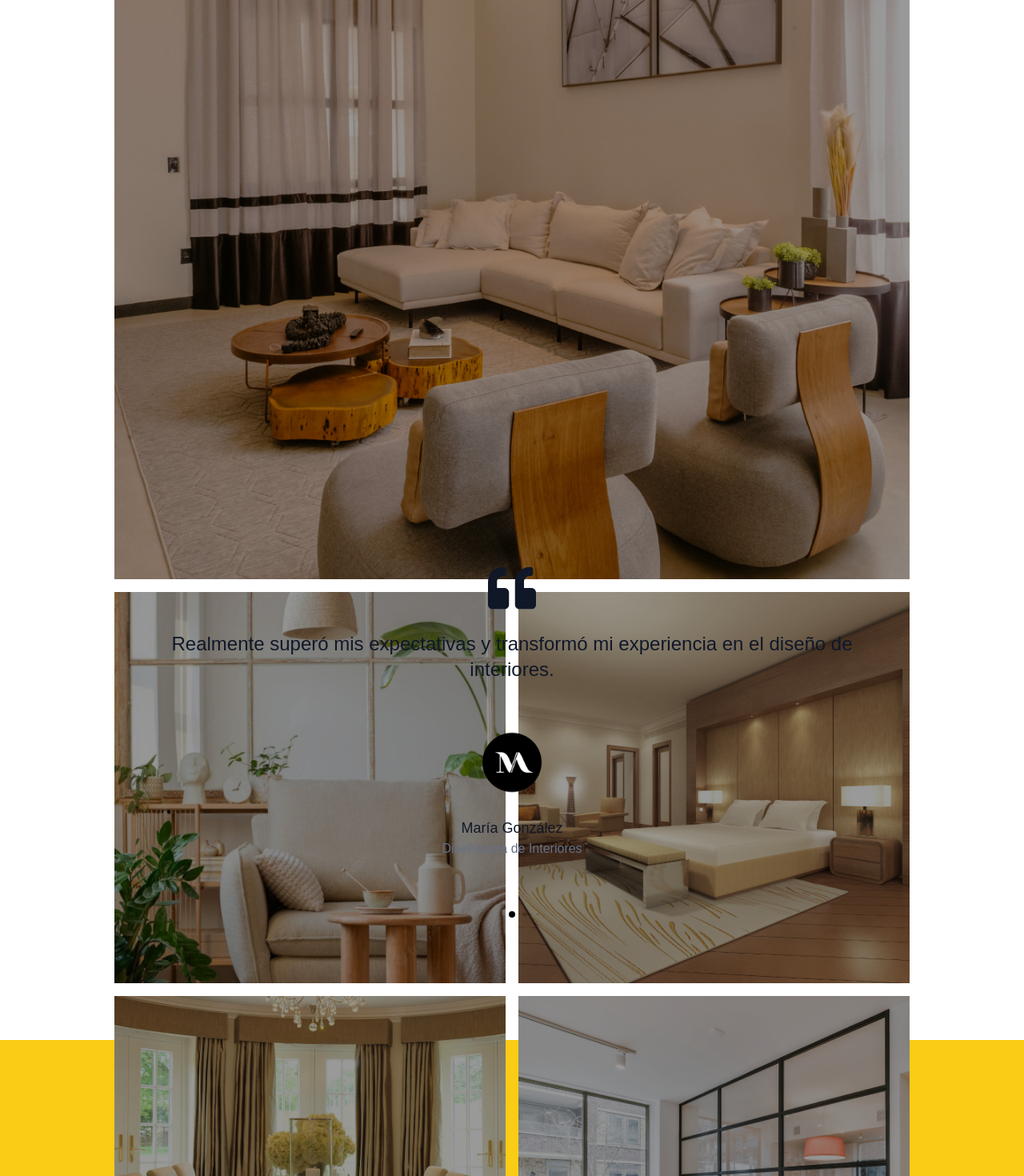
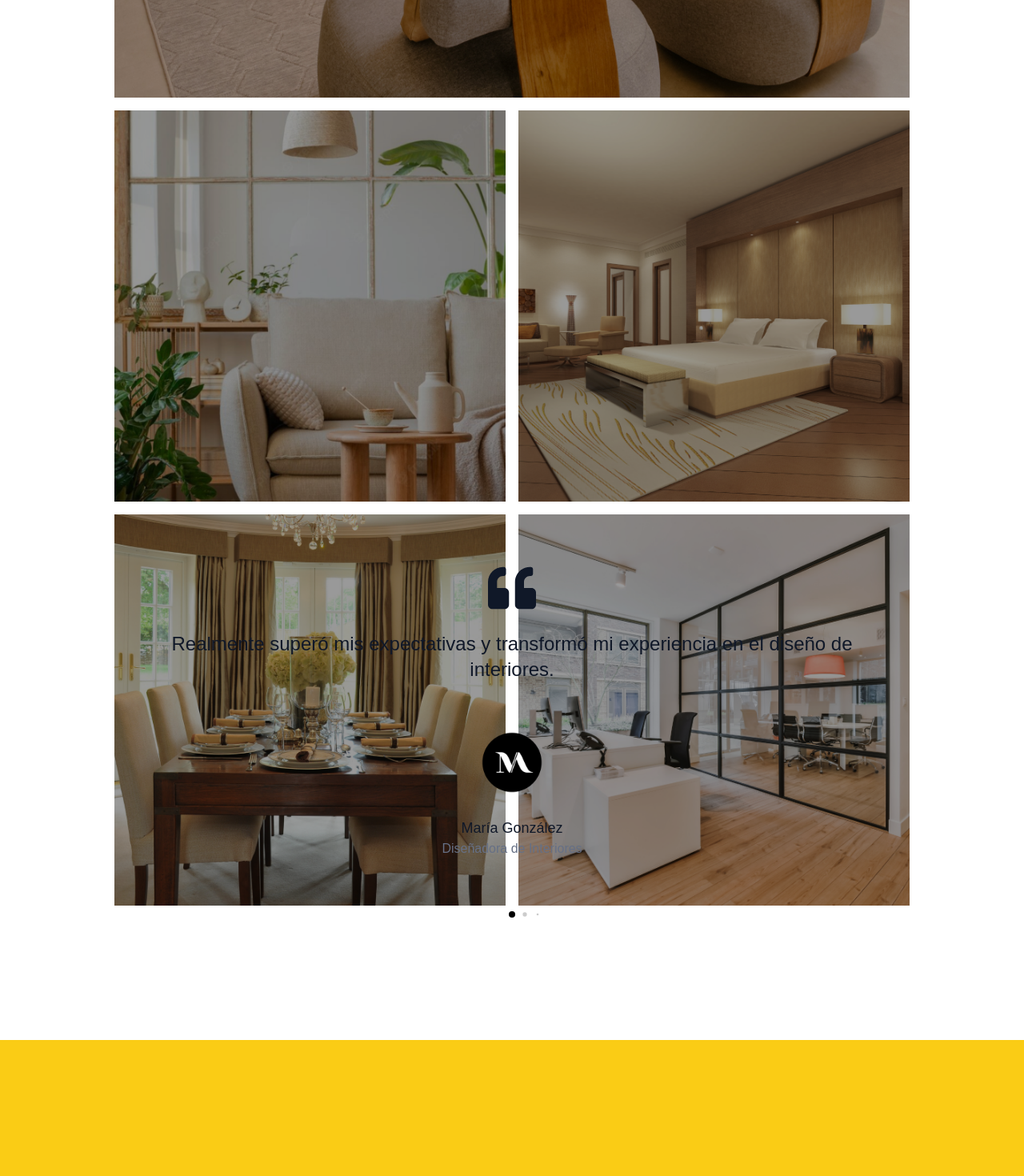
Before and after one commit to Lindapazw/MastracchioStudio, a Next.js app: page / in a window 1280 px wide. Shown: the part 2700-4170 px from the top of the page at 80% size. Built offline with nearby package versions, Linux system fonts and the light colour scheme.

Commit message:
add grid layout

```diff
--- a/src/app/components/Courses.js
+++ b/src/app/components/Courses.js
@@ -12,16 +12,16 @@ import { fadeIn } from '/variants';
 const Courses = () => {
     return (
         <section className="section flex items-center" id="courses">
-        <div className='container mx-auto xl:p-20 xl:mt-20'>
-            <div class="grid gap-4 grid-cols-2 xl:grid-cols-4 h-screen">
+            <div className='container mx-auto xl:px-60 xxl:px-72'>
+                <div class="grid gap-4 grid-cols-2 xl:grid-cols-4 xxl:px-2">
                     <div class="col-span-2">
                         <Image
                             src="/cursos/25.png"
-                        width={500}
-                        height={418}
+                            width={400}
+                            height={318}
                             alt="about image"
                             loading="lazy"
-                        quality={80}
+                            quality={95}
                             format="webp"
                             className="object-cover h-full w-full"
                         />
@@ -29,11 +29,11 @@ const Courses = () => {
                     <div class="xl:row-span-2">
                         <Image
                             src="/cursos/15.png"
-                        width={500}
-                        height={418}
+                            width={400}
+                            height={318}
                             alt="about image"
                             loading="lazy"
-                        quality={80}
+                            quality={95}
                             format="webp"
                             className="object-cover h-full w-full"
                         />
@@ -41,11 +41,11 @@ const Courses = () => {
                     <div class="xl:row-span-2">
                         <Image
                             src="/cursos/20.png"
-                        width={500}
-                        height={418}
+                            width={400}
+                            height={318}
                             alt="about image"
                             loading="lazy"
-                        quality={80}
+                            quality={95}
                             format="webp"
                             className="object-cover h-full w-full"
                         />
@@ -53,11 +53,11 @@ const Courses = () => {
                     <div>
                         <Image
                             src="/cursos/17.png"
-                        width={500}
-                        height={418}
+                            width={400}
+                            height={318}
                             alt="about image"
                             loading="lazy"
-                        quality={80}
+                            quality={95}
                             format="webp"
                             className="object-cover h-full w-full"
                         />
@@ -65,11 +65,11 @@ const Courses = () => {
                     <div>
                         <Image
                             src="/cursos/21.png"
-                        width={500}
-                        height={418}
+                            width={400}
+                            height={318}
                             alt="about image"
                             loading="lazy"
-                        quality={80}
+                            quality={95}
                             format="webp"
                             className="object-cover h-full w-full"
                         />
```
Lines whose indentation alone changed are shown as unchanged.
